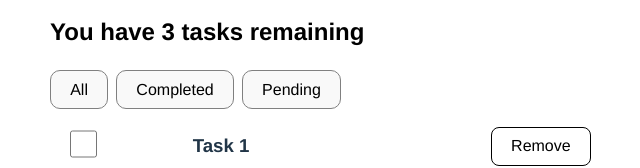
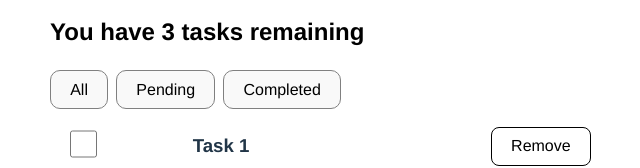
Before and after one commit to SandyLy453/Assignment6, a React (Vite) app: page / in a window 1280 px wide. Shown: the part 202-370 px from the top of the page, without its empty margins (206-846 px from the left). Built offline with nearby package versions, Linux system fonts and the light colour scheme.

Commit message:
Update App.jsx

```diff
--- a/src/App.jsx
+++ b/src/App.jsx
@@ -42,9 +42,24 @@ function App() {
           </h2>
 
           <div className="btn-filters">
-            <button onClick={() => setFilter("all")}>All</button>
-            <button onClick={() => setFilter("completed")}>Completed</button>
-            <button onClick={() => setFilter("pending")}>Pending</button>
+            <button
+              onClick={() => setFilter('all')}
+              className="filter-btn"
+            >
+              All
+            </button>
+            <button
+              onClick={() => setFilter('pending')}
+              className="filter-btn"
+            >
+              Pending
+            </button>
+            <button
+              onClick={() => setFilter('completed')}
+              className="filter-btn"
+            >
+              Completed
+            </button>
           </div>
 
           {tasks.map((task) => (
```
